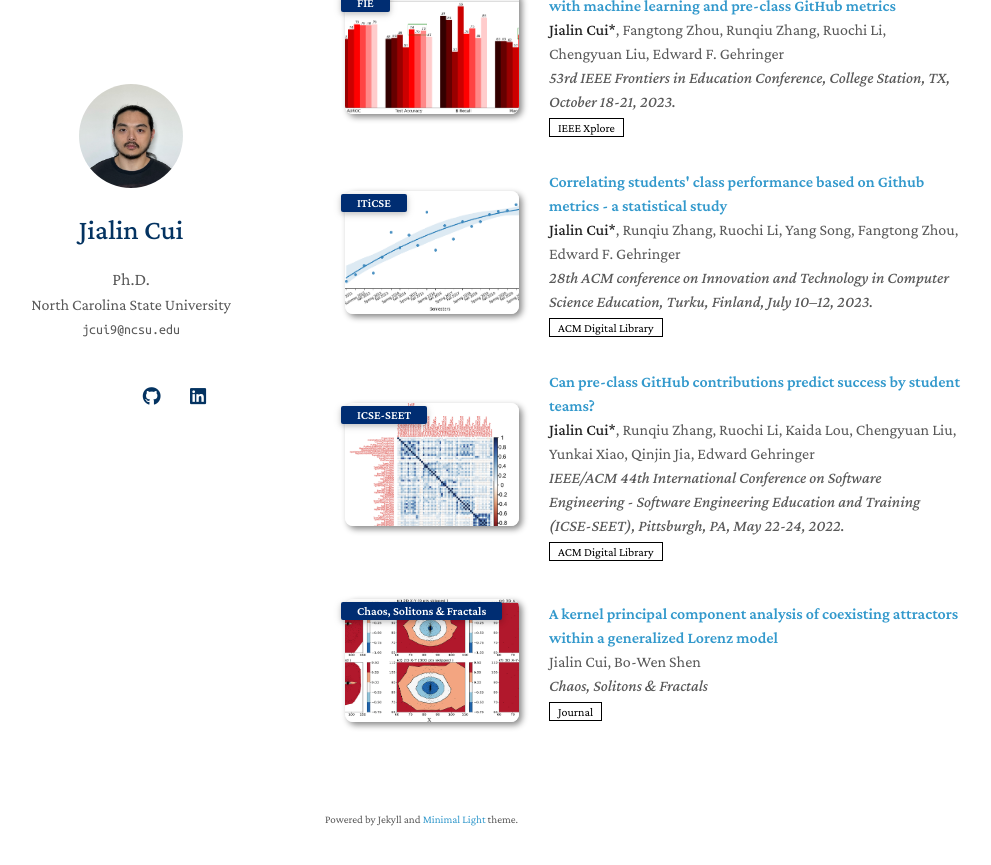
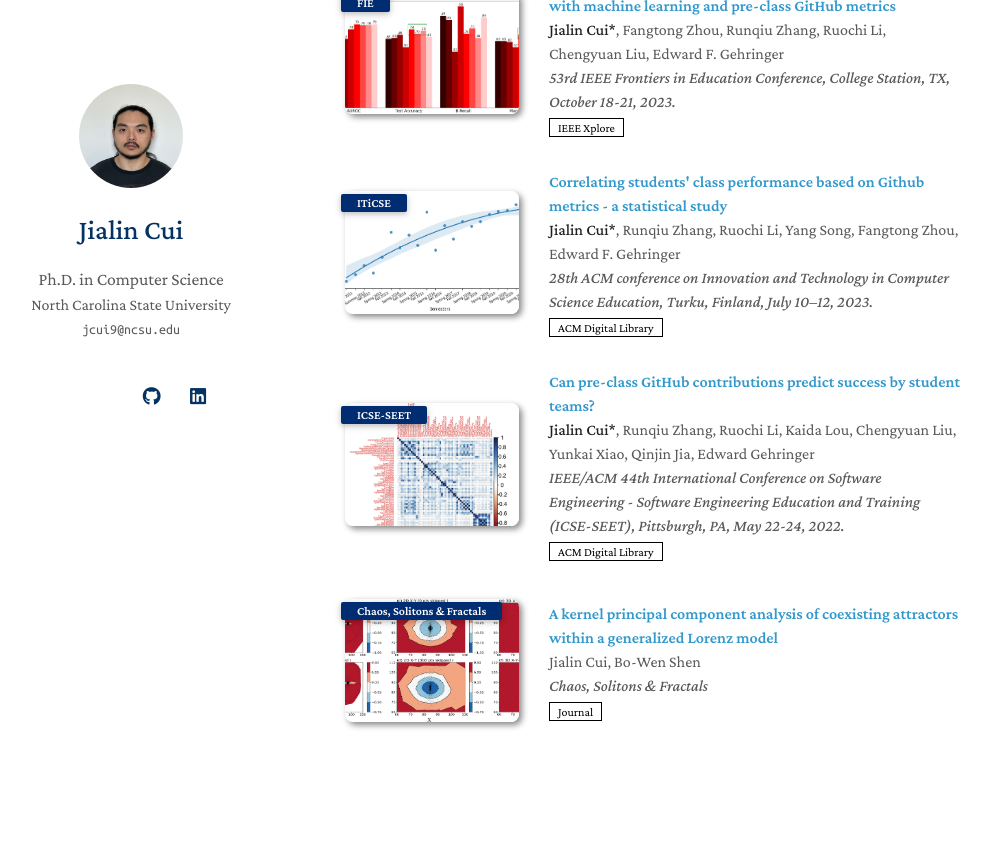
Before and after one commit to JialinC/JialinC, a Jekyll site: the page built from index.md, in a window 1280 px wide and 900 px high, scrolled down 1623 px. Shown: the top 865 px of the window, without its empty margins (145-1136 px from the left). Built offline with Jekyll 4.4.1, drawn with Linux system fonts in a browser that asks for light colours; a style sheet for code colours, icons or effects is not loaded; our own code applies the rules of GitHub Pages for plain Markdown files.

Commit message:
update theme

```diff
--- a/_config.yml
+++ b/_config.yml
@@ -1,14 +1,14 @@
 # Basic Information
 title: Jialin Cui
-position: Ph.D.
+position: Ph.D. in Computer Science
 affiliation: North Carolina State University
 email: jcui9@ncsu.edu
 
 # Search Engine Optimization (SEO)
 # The following information is used to improve the website traffic from search engines, e.g., Google.
-keywords: minimal light
-description: The Minimal Light is a simple and elegant jekyll theme for academic personal homepage.
-canonical: https://minimal-light-theme.yliu.me/
+keywords: jialinc, jialin cui, jialin cui, jialin cui ncsu, jialin cui north carolina state university, jialin cui homepage, jialin cui personal website, jialin cui academic homepage
+description: Personal academic homepage.
+canonical: https://jialinc.github.io/
 
 # Links
 # If you don't need one of them, you may delete the corresponding line.
@@ -26,7 +26,7 @@ favicon_dark: ./assets/img/favicon-dark.png
 
 # Footnote
 # You may use the option to disable the footnote, "Powered by Jekyll and Minimal Light theme."
-enable_footnote: true
+enable_footnote: false
 
 # Auto Dark Mode
 # You may use the option to disable the automatic dark theme
```
